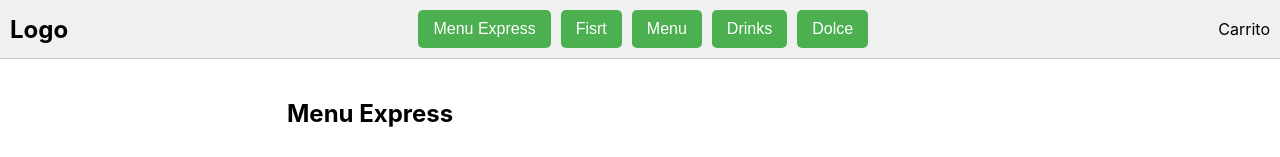
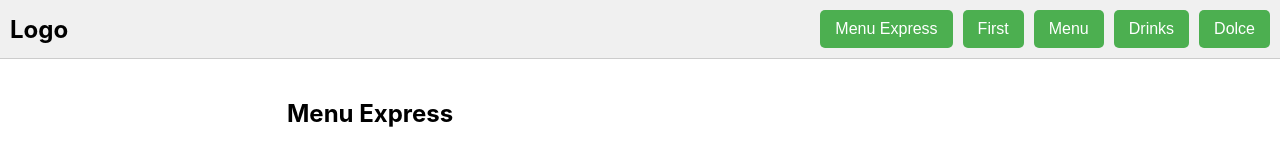
Before and after one commit to MarcosPuglisi/FastFood-Store, a React (Create React App) app: page / in a window 1280 px wide. Shown: the top 157 px of the page. Built offline with nearby package versions, Linux system fonts and the light colour scheme; grey boxes are pictures that could not be loaded.

Commit message:
cart and + -

```diff
--- a/src/components/Body.jsx
+++ b/src/components/Body.jsx
@@ -3,7 +3,7 @@ import MenuItemCard from './menu/MenuItemCard';
 import '../styles/body/body.css';
 import categories from './Data/Categories';
 
-const Body = ({ cart: propCart, onAddToCart, selectedCategory }) => {
+const Body = ({ cart: propCart, selectedCategory }) => {
   const [cart, setCart] = useState(propCart || []);
 
   // Función para calcular la suma total
@@ -14,20 +14,31 @@ const Body = ({ cart: propCart, onAddToCart, selectedCategory }) => {
     }, 0).toFixed(2);
   };
 
-  // Función para manejar la adición de elementos al carrito
+  // Función para manejar la adición o actualización de elementos al carrito
   const handleAddToCart = (itemId) => {
     const existingItem = cart.find(item => item.id === itemId);
 
     if (existingItem) {
-      // Si el artículo ya está en el carrito, incrementa la cantidad
+      //Incrementa la cantidad
       setCart(cart.map(item => (item.id === itemId ? { ...item, quantity: item.quantity + 1 } : item)));
     } else {
-      // Si el artículo no está en el carrito, agrégalo con cantidad 1
+      // Agrégalo con cantidad 1
       const newItem = {
         id: itemId,
         quantity: 1,
       };
       setCart([...cart, newItem]);
+    }
+  };
+
+  // Función para manejar la actualización de la cantidad de un elemento en el carrito
+  const handleUpdateQuantity = (itemId, newQuantity) => {
+    if (newQuantity > 0) {
+      // Si la nueva cantidad es mayor que 0, actualiza la cantidad
+      setCart(cart.map(item => (item.id === itemId ? { ...item, quantity: newQuantity } : item)));
+    } else {
+      // Si la nueva cantidad es 0 o menos, elimina el artículo del carrito
+      setCart(cart.filter(item => item.id !== itemId));
     }
   };
 
@@ -40,7 +51,12 @@ const Body = ({ cart: propCart, onAddToCart, selectedCategory }) => {
             <h2>{category.title}</h2>
             <div className="menu-items-container">
               {category.items.map((item) => (
-                <MenuItemCard key={item.id} item={item} onAddToCart={handleAddToCart} />
+                <MenuItemCard
+                  key={item.id}
+                  item={item}
+                  onAddToCart={handleAddToCart}
+                  onUpdateQuantity={(newQuantity) => handleUpdateQuantity(item.id, newQuantity)}
+                />
               ))}
             </div>
           </div>
@@ -51,7 +67,11 @@ const Body = ({ cart: propCart, onAddToCart, selectedCategory }) => {
           <h2>Carrito de Compras</h2>
           <ul>
             {cart.map(item => (
-              <li key={item.id}>{item.quantity} x {categories.flatMap(category => category.items).find(itemData => itemData.id === item.id).name}</li>
+              <li key={item.id}>
+                {item.quantity} x {categories.flatMap(category => category.items).find(itemData => itemData.id === item.id).name}
+                <button onClick={() => handleUpdateQuantity(item.id, item.quantity + 1)}>+</button>
+                <button onClick={() => handleUpdateQuantity(item.id, item.quantity - 1)}>-</button>
+              </li>
             ))}
           </ul>
           <p>Total: ${calculateTotal()}</p>
--- a/src/components/Header.jsx
+++ b/src/components/Header.jsx
@@ -1,30 +1,12 @@
-import React, { useState } from "react";
+import React from "react";
 import '../styles/header.css';
 
-const Header = ({ cart, setSelectedCategory  }) => {
-  const [isCartVisible, setIsCartVisible] = useState(false);
-  const [isCartListVisible, setIsCartListVisible] = useState(false);
-
-  const showCart = () => {
-    setIsCartVisible(true);
-  };
-
-  const hideCart = () => {
-    setIsCartVisible(false);
-    setIsCartListVisible(false);
-  };
-
-  const showCartList = () => {
-    setIsCartListVisible(true);
-  };
+const Header = ({ setSelectedCategory }) => {
 
   const handleCategoryClick = (categoryTitle) => {
-    // Lógica para manejar el clic en la categoría
     console.log(`Clic en la categoría: ${categoryTitle}`);
     setSelectedCategory(categoryTitle);
   };
-
-
 
   return (
     <div className="header-container">
@@ -34,7 +16,7 @@ const Header = ({ cart, setSelectedCategory  }) => {
           Menu Express
         </button>
         <button className="nav-button" onClick={() => handleCategoryClick("First")}>
-          Fisrt
+          First
         </button>
         <button className="nav-button" onClick={() => handleCategoryClick("Menu")}>
           Menu
@@ -46,20 +28,6 @@ const Header = ({ cart, setSelectedCategory  }) => {
           Dolce
         </button>
       </nav>
-      <div className="cart" onMouseEnter={showCart} onMouseLeave={hideCart} onClick={showCartList}>
-        Carrito
-        {isCartVisible && (
-          <div className="cart-content">
-            {isCartListVisible && (
-              <ul>
-                {cart.map(item => (
-                  <li key={item.id}>{item.quantity} x {item.name}</li>
-                ))}
-              </ul>
-            )}
-          </div>
-        )}
-      </div>
     </div>
   );
 };
```
